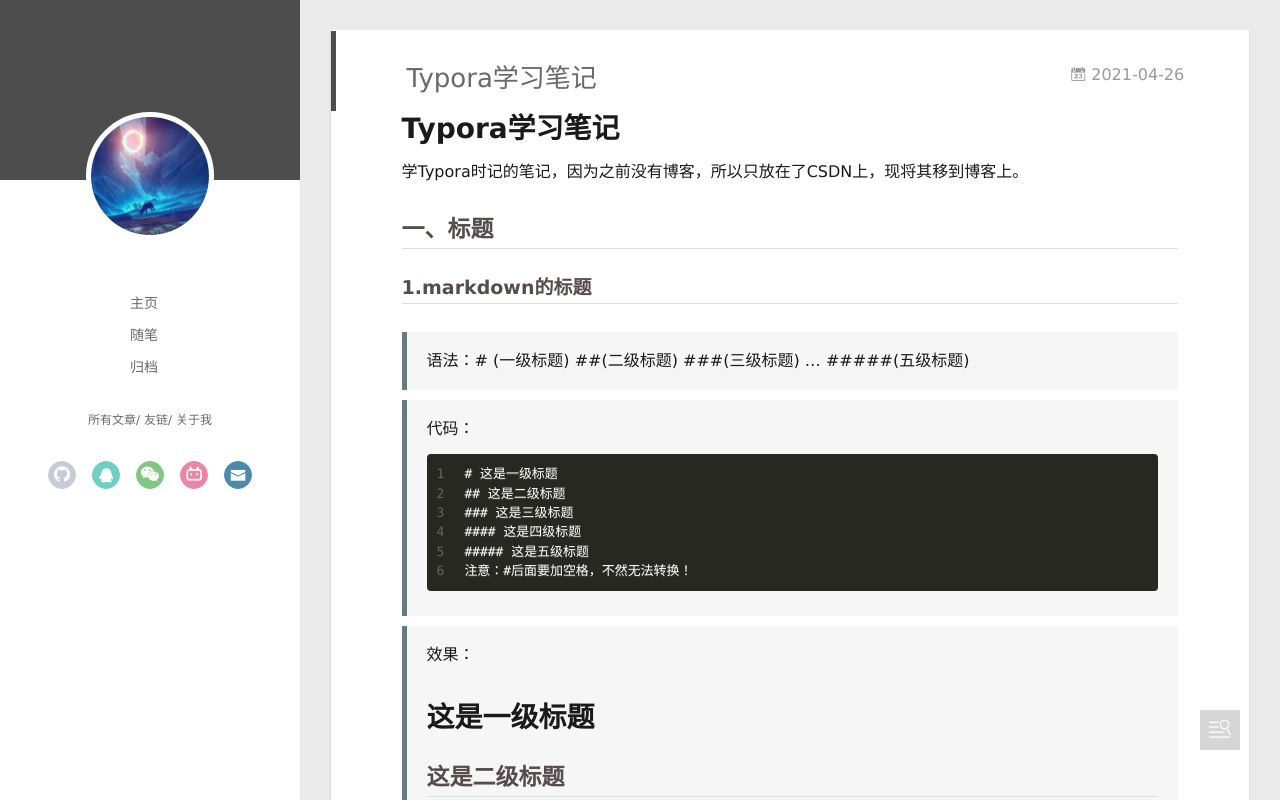
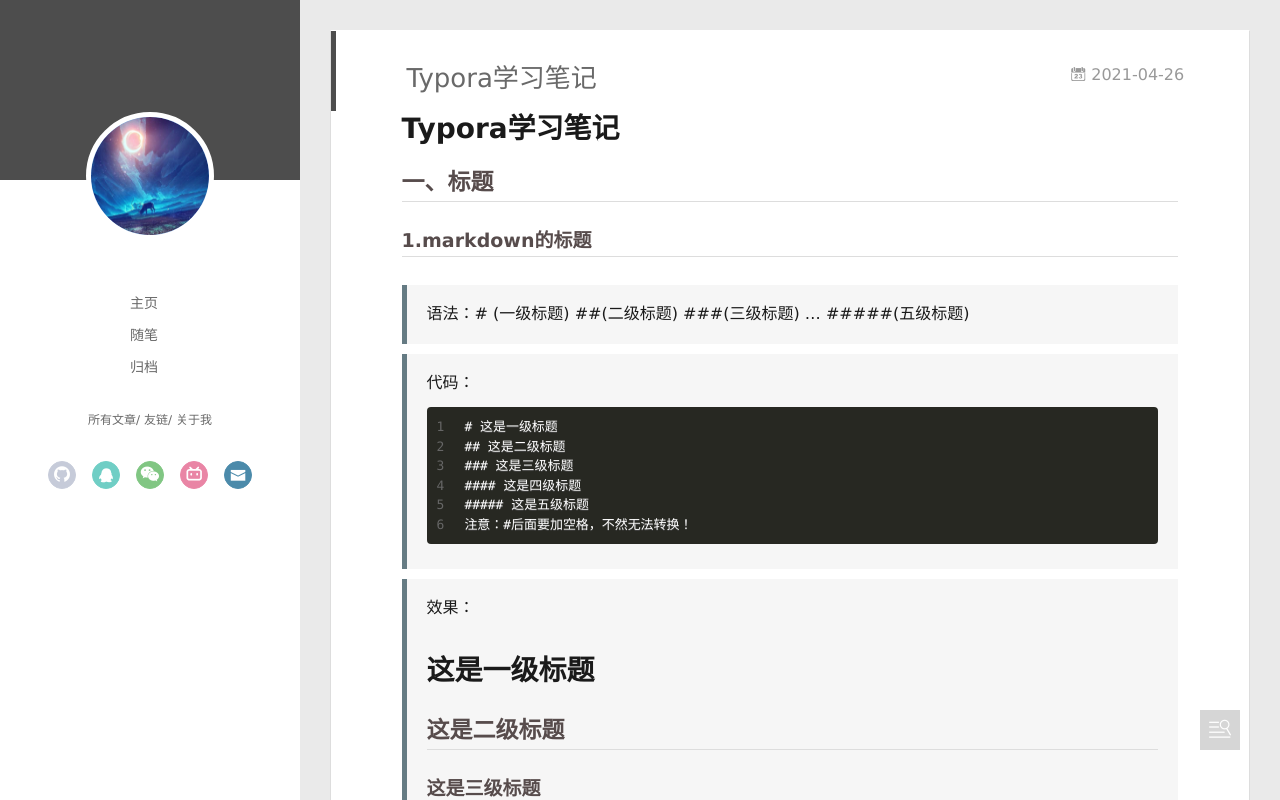
Before and after one commit to hzxwonder/hzxwonder.github.io, a plain HTML site: page 2021/04/26/Typora学习笔记/index.html in a window 1280 px wide. Drawn offline with Linux system fonts and the light colour scheme.

Commit message:
Site updated: 2021-04-26 16:41:20

```diff
--- a/2021/04/26/Typora学习笔记/index.html
+++ b/2021/04/26/Typora学习笔记/index.html
@@ -8,16 +8,16 @@
   <link rel="dns-prefetch" href="http://example.com">
   <title>Typora学习笔记 | hzxwonder的博客园</title>
   <meta name="viewport" content="width=device-width, initial-scale=1, maximum-scale=1">
-  <meta name="description" content="Typora学习笔记学Typora时记的笔记，因为之前没有博客，所以只放在了CSDN上，现将其移到博客上。">
+  <meta name="description" content="Typora学习笔记">
 <meta property="og:type" content="article">
 <meta property="og:title" content="Typora学习笔记">
 <meta property="og:url" content="http://example.com/2021/04/26/Typora%E5%AD%A6%E4%B9%A0%E7%AC%94%E8%AE%B0/index.html">
 <meta property="og:site_name" content="hzxwonder的博客园">
-<meta property="og:description" content="Typora学习笔记学Typora时记的笔记，因为之前没有博客，所以只放在了CSDN上，现将其移到博客上。">
+<meta property="og:description" content="Typora学习笔记">
 <meta property="og:locale" content="zh_CN">
 <meta property="og:image" content="http://example.com/Typora%E5%AD%A6%E4%B9%A0%E7%AC%94%E8%AE%B0/OIP.jpg">
 <meta property="article:published_time" content="2021-04-26T08:25:49.000Z">
-<meta property="article:modified_time" content="2021-04-26T08:37:13.346Z">
+<meta property="article:modified_time" content="2021-04-26T08:41:11.269Z">
 <meta property="article:author" content="hzxwonder">
 <meta property="article:tag" content="Typora">
 <meta name="twitter:card" content="summary">
@@ -187,8 +187,7 @@
 
     <div class="article-entry" itemprop="articleBody">
 
-        <h1 id="Typora学习笔记"><a href="#Typora学习笔记" class="headerlink" title="Typora学习笔记"></a>Typora学习笔记</h1><p>学Typora时记的笔记，因为之前没有博客，所以只放在了CSDN上，现将其移到博客上。</p>
-<span id="more"></span>
+        <h1 id="Typora学习笔记"><a href="#Typora学习笔记" class="headerlink" title="Typora学习笔记"></a>Typora学习笔记</h1><span id="more"></span>
 
 <h2 id="一、标题"><a href="#一、标题" class="headerlink" title="一、标题"></a>一、标题</h2><h3 id="1-markdown的标题"><a href="#1-markdown的标题" class="headerlink" title="1.markdown的标题"></a>1.markdown的标题</h3><blockquote>
 <p>语法：# (一级标题) ##(二级标题) ###(三级标题) … #####(五级标题) </p>
```
Also changed, not shown: index.html (+1 -1 lines).
